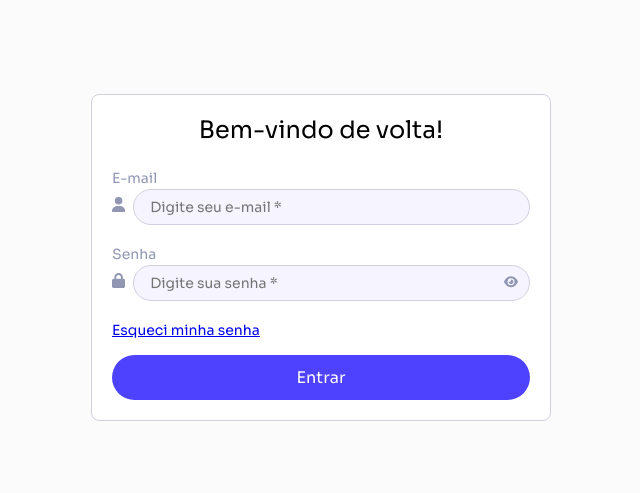
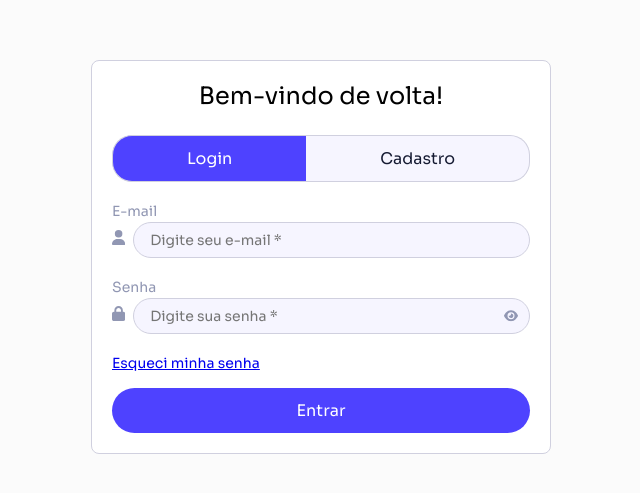
Before and after one commit to Ital0Alve5/techelp, an Angular app in the folder frontend/: page / in a window 1280 px wide. Shown: the part 143-636 px from the top of the page, without its empty margins (319-959 px from the left). Built offline with nearby package versions, Linux system fonts and the light colour scheme.

Commit message:
feat: botão de selecionar login/cadastro

```diff
--- a/frontend/src/app/features/login/login.component.html
+++ b/frontend/src/app/features/login/login.component.html
@@ -1,5 +1,10 @@
 <app-card>
+
   <h1>Bem-vindo de volta!</h1>
+  <div class="formTypes">
+    <a href="#" class="active loginBtn">Login</a>
+    <a href="#" class="signUpBtn">Cadastro</a>
+  </div>
   <form (ngSubmit)="onSubmit()">
     <app-input
       label="E-mail"
--- a/frontend/src/app/features/login/login.component.scss
+++ b/frontend/src/app/features/login/login.component.scss
@@ -37,9 +37,50 @@ form {
     color: $neutral-base;
     font-size: $size-base;
     cursor: pointer;
-
+    transition: 1s;
     &:hover {
       background-color: $brand-purple-hover;
+      transition: 1s;
     }
   }
 }
+.formTypes {
+  display: grid;
+  grid-template-columns: auto auto;
+  a {
+    text-align: center;
+    text-decoration: none;
+    padding: 12px;
+    margin: 0 0 20px 0;
+    border: none;
+    font-size: $size-base;
+    cursor: pointer;
+    color: $neutral-90;
+    transition: 1s;
+    background-color: $neutral-10;
+    &:hover {
+      background-color: $neutral-30;
+      transition: 1s;
+    }
+
+  }
+  .loginBtn {
+    border-radius: 20px 0 0 20px;
+    border: 1px solid $neutral-30;
+    border-right: none;
+  }
+  .signUpBtn {
+    border-radius: 0 20px 20px 0;
+    border: 1px solid $neutral-30;
+    border-left: none;
+  }
+
+.active {
+  color: $neutral-base;
+  background-color: $brand-purple;
+  &:hover {
+    background-color: $brand-purple-hover;
+    transition: 1s;
+  }
+}
+}
```
